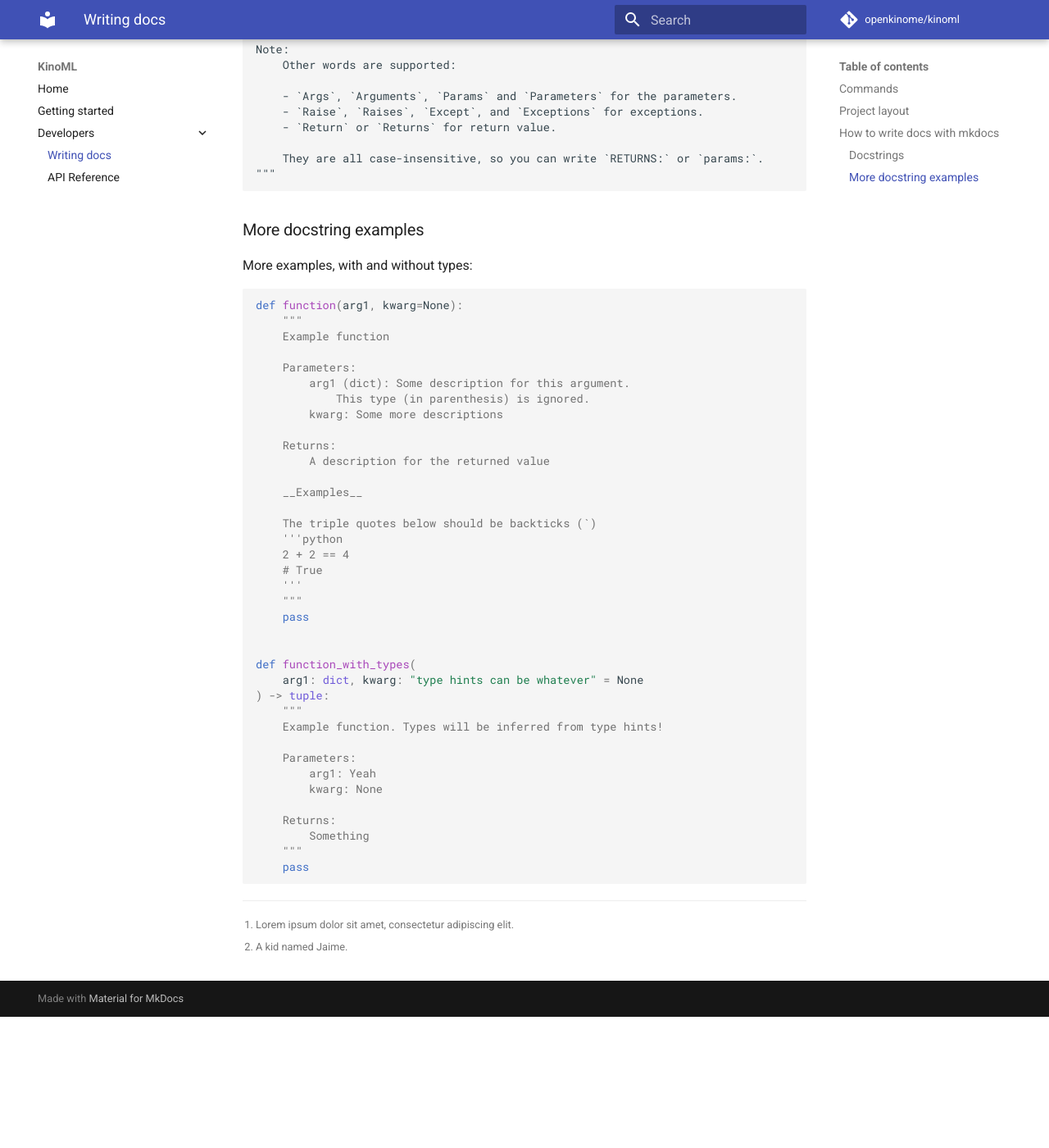
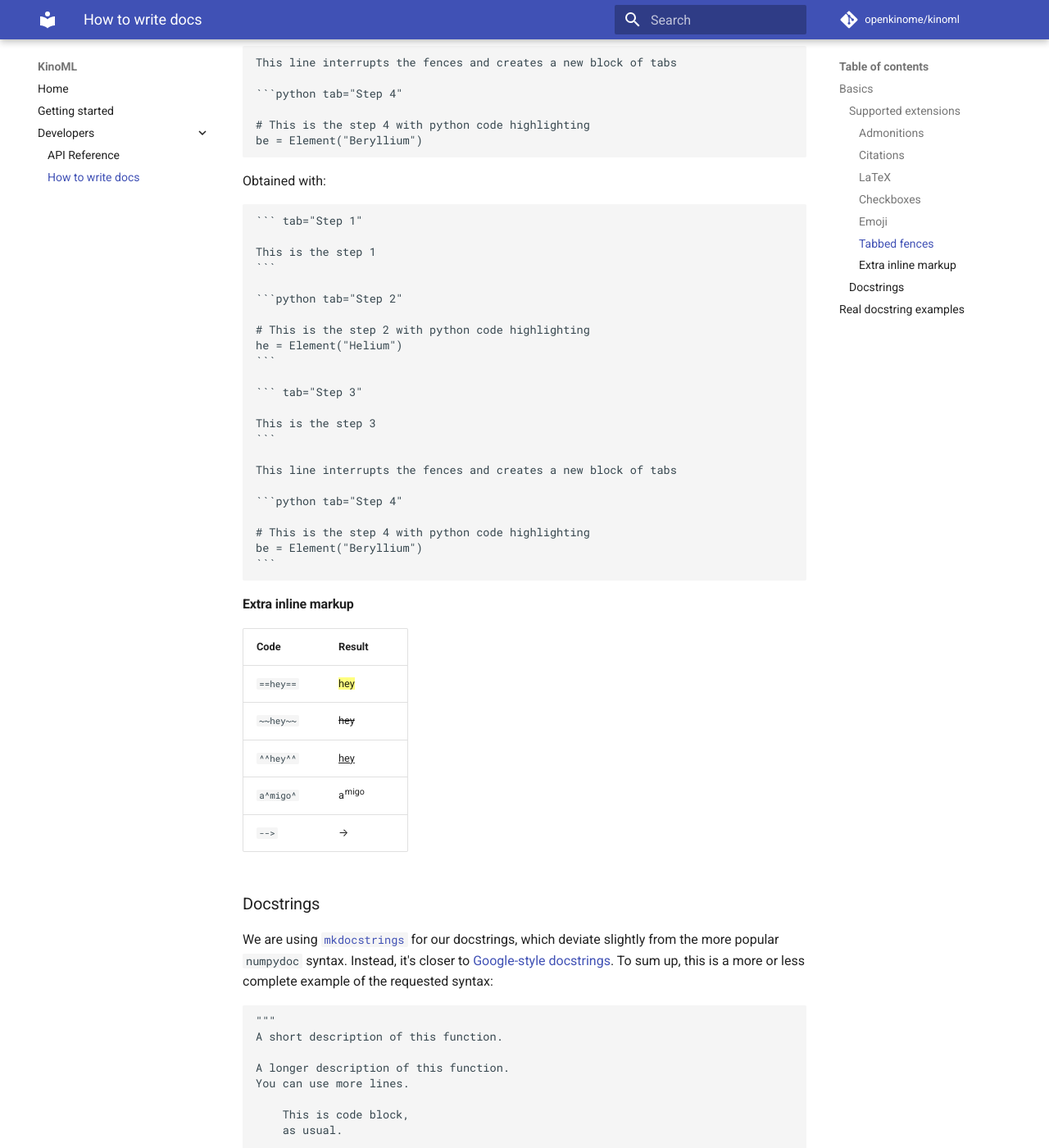
Before and after one commit to openkinome/kinoml, an MkDocs documentation site: the page built from docs/howtodocs.md, in a window 1280 px wide and 1400 px high, scrolled down 2247 px. Shown: the whole window at 82% size. Built offline with MkDocs 1.6.1 and Material for MkDocs 9.7.7, drawn with Linux system fonts in a browser that asks for light colours; emoji names are drawn with the system emoji font; formulas are drawn with MathJax 3; comment, search, counter and statistics services are not loaded; before the commit the page ends 3487 px from its top, so only the background shows below that; some of the changed text lies outside the part shown.

Commit message:
More docs documentation

````diff
--- a/docs/howtodocs.md
+++ b/docs/howtodocs.md
@@ -1,39 +1,38 @@
-# Welcome to mkdocs
+# How to write docs with mkdocs
 
 For full documentation visit [mkdocs.org](https://www.mkdocs.org).
 
-## Commands
+## Basics
 
-* `mkdocs new [dir-name]` - Create a new project.
-* `mkdocs serve` - Start the live-reloading docs server.
-* `mkdocs build` - Build the documentation site.
-* `mkdocs -h` - Print help message and exit.
+* `mkdocs serve` - Start the live-reloading docs server locally
 
-## Project layout
+Project layout:
 
     mkdocs.yml    # The configuration file.
     docs/
         index.md  # The documentation homepage.
         ...       # Other markdown pages, images and other files.
 
-##  How to write docs with mkdocs
+`MkDocs` are markdown documents, so the answer is easy: just use plain Markdown and, optionally, the supported extensions. More info [in the official docs](https://www.mkdocs.org/user-guide/writing-your-docs/#writing-with-markdown).
 
-`MkDocs` are markdown documents, so the answer is easy: just use plain Markdown and, optionally, the supported extensions. More info [in the official docs](https://www.mkdocs.org/user-guide/writing-your-docs/#writing-with-markdown).
+### Supported extensions
 
 The theme we are using is `material`, which supports very fancy [extensions](https://squidfunk.github.io/mkdocs-material/extensions/admonition/).
 
-For example, `admonitions` like this block:
+
+#### Admonitions
+
 
 !!! tip
     This is so cool huh? Check all styles [here](https://squidfunk.github.io/mkdocs-material/extensions/admonition/#types).
 
-```
+```md
 !!! tip
     This is so cool huh? Check all styles [here](https://squidfunk.github.io/mkdocs-material/extensions/admonition/#types).
 
 ```
 
-Or citations:
+#### Citations
 
 > This is a very important finding.[^1]
 
@@ -45,7 +44,7 @@
 
 These are written with labels like this:
 
-```
+```md
 > This is a very important finding.[^1]
 
 > This is yet another finding.[^Rodríguez-Guerra and Pedregal, 1990]
@@ -54,6 +53,111 @@
 
 [^Rodríguez-Guerra and Pedregal, 1990]: A kid named Jaime.
 ```
+
+#### LaTeX
+
+Either in blocks
+
+$$
+\frac{n!}{k!(n-k)!} = \binom{n}{k} * Jaime
+$$
+
+```latex
+$$
+\frac{n!}{k!(n-k)!} = \binom{n}{k} * Jaime
+$$
+```
+
+or inline:
+
+> This my best equation ever: $p(x|y) = \frac{p(y|x)p(x)}{p(y)}$
+
+```latex
+This my best equation ever: $p(x|y) = \frac{p(y|x)p(x)}{p(y)}$
+```
+
+#### Checkboxes
+
+- [ ] Checkbox
+- [X] Checkbox
+
+```
+- [ ] Checkbox
+- [X] Checkbox
+```
+
+#### Emoji
+
+Github shortcuts are supported:
+
+:smile: :heart: :thumbsup:
+
+```
+:smile: :heart: :thumbsup:
+```
+
+#### Tabbed fences
+
+``` tab="Step 1"
+
+This is the step 1
+```
+
+```python tab="Step 2"
+
+# This is the step 2 with python code highlighting
+he = Element("Helium")
+```
+
+``` tab="Step 3"
+
+This is the step 3
+```
+
+This line interrupts the fences and creates a new block of tabs
+
+```python tab="Step 4"
+
+# This is the step 4 with python code highlighting
+be = Element("Beryllium")
+```
+
+Obtained with:
+
+    ``` tab="Step 1"
+
+    This is the step 1
+    ```
+
+    ```python tab="Step 2"
+
+    # This is the step 2 with python code highlighting
+    he = Element("Helium")
+    ```
+
+    ``` tab="Step 3"
+
+    This is the step 3
+    ```
+
+    This line interrupts the fences and creates a new block of tabs
+
+    ```python tab="Step 4"
+
+    # This is the step 4 with python code highlighting
+    be = Element("Beryllium")
+    ```
+
+#### Extra inline markup
+
+| Code      | Result  |
+|-----------|---------|
+| `==hey==` | ==hey== |
+| `~~hey~~` | ~~hey~~ |
+| `^^hey^^` | ^^hey^^ |
+| `a^migo^` | a^migo^ |
+| `-->`     | -->     |
+
 
 ### Docstrings
 
@@ -107,48 +211,26 @@
         - `Return` or `Returns` for return value.
 
         They are all case-insensitive, so you can write `RETURNS:` or `params:`.
-    """
-
-### More docstring examples
-
-More examples, with and without types:
-
-```python
-def function(arg1, kwarg=None):
-    """
-    Example function
-
-    Parameters:
-        arg1 (dict): Some description for this argument.
-            This type (in parenthesis) is ignored.
-        kwarg: Some more descriptions
-
-    Returns:
-        A description for the returned value
 
     __Examples__
 
-    The triple quotes below should be backticks (`)
-    '''python
-    2 + 2 == 4
-    # True
-    '''
+    Experimental support. You need code fences and an extra blank line at the end
+    so they can be highlighted _and_ recognized by `pytest`.
+    Check https://github.com/pawamoy/mkdocstrings/issues/52 for updates.
+
+        ```python
+        >>> 2 + 2 == 4
+        True
+
+        ```
+
     """
-    pass
 
 
-def function_with_types(
-    arg1: dict, kwarg: "type hints can be whatever" = None
-) -> tuple:
-    """
-    Example function. Types will be inferred from type hints!
+## Real docstring examples
 
-    Parameters:
-        arg1: Yeah
-        kwarg: None
+Check [docs._docstrings_example][] and its source code below.
 
-    Returns:
-        Something
-    """
-    pass
-```
+***
+
+::: docs._docstrings_example
--- a/mkdocs.yml
+++ b/mkdocs.yml
@@ -9,8 +9,8 @@
   - Home: index.md
   - Getting started: getting_started.md
   - Developers:
-    - Writing docs: howtodocs.md
     - API Reference: api.md
+    - How to write docs: howtodocs.md
 
 
 # Do not modify below this line unless you _know_ what you are doing
@@ -51,6 +51,8 @@
 plugins:
   - search
   - git-revision-date-localized
-  - minify:
-      minify_html: true
-  - mkdocstrings
+  # - minify:
+  #     minify_html: true
+  - mkdocstrings:
+      watch:
+        - kinoml
````
Also changed, not shown: docs/_docstrings_example.py (added, +61 -0 lines), docs/api.md (+2 -4 lines).
